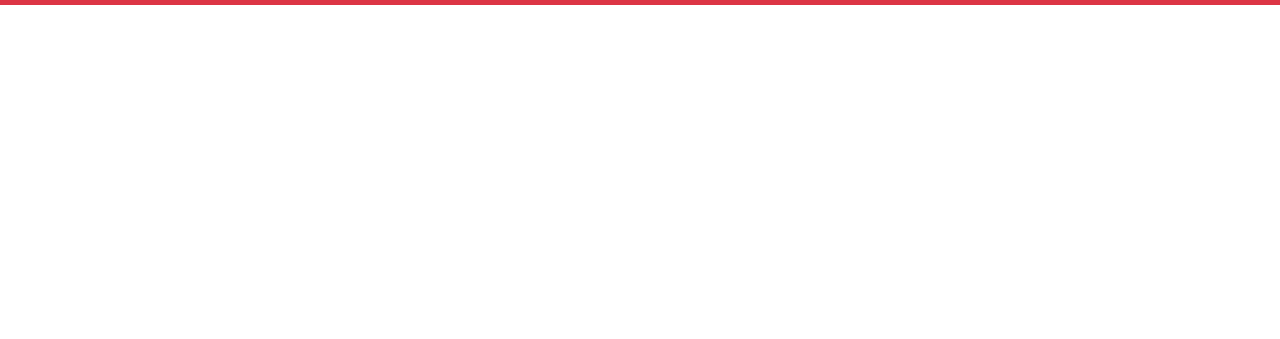
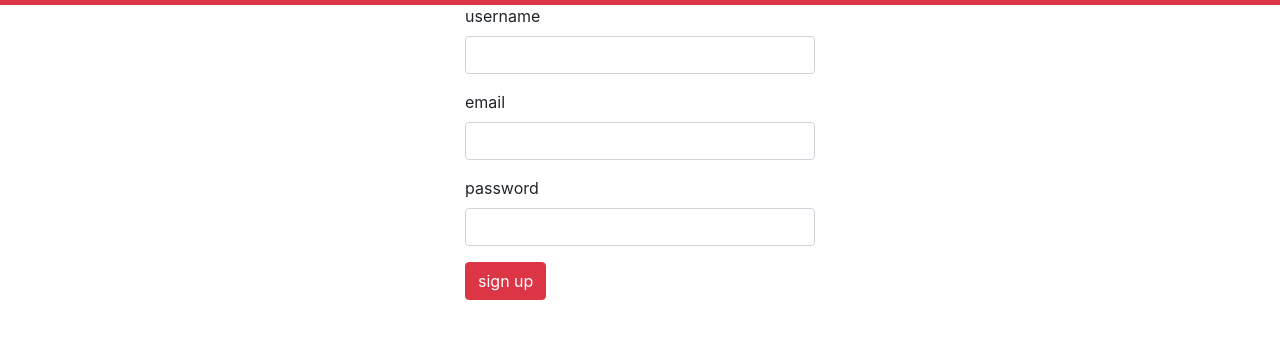
Before and after one commit to vic-mwenda/my-first-project, a plain HTML site: page signup.html in a window 1280 px wide. Shown: the part 61-400 px from the top of the page. Drawn offline with nearby package versions, Linux system fonts and the light colour scheme.

Commit message:
added sign up code

```diff
--- a/signup.html
+++ b/signup.html
@@ -56,9 +56,29 @@
         </form>
     </div>
 </nav>
+<div class="container">
+    <div class="row">
+        <div class="col col-sm-4 col-md-4 col-lg-4 col-xl-4"></div>
+        <div class="col col-sm-4 col-md-4 col-lg-4 col-xl-4" style="padding-top: 65px">
+            <form action="">
+                <div class="form-group">
+                    <label for="">username</label>
+                    <input type="text" name="username" class="form-control"></div>
+                <div class="form-group">
+                    <label for="">email</label>
+                    <input type="email" name="email" class="form-control"></div>
+                <div class="form-group">
+                    <label for="">password</label>
+                    <input type="password" name="password" class="form-control"></div>
+                <button class="btn btn-danger">sign up</button>
+            </form>
+        </div>
+        <div class="col col-sm-4 col-md-4 col-lg-4 col-xl-4"></div>
+    </div>
+</div>
 
 <footer>
-    <p>Lorem ipsum dolor sit amet, consectetur adipisicing elit. Et, neque!</p>
+    <p></p>
 </footer>
 <!-- Optional JavaScript -->
 <!-- jQuery first, then Popper.js, then Bootstrap JS -->
```
